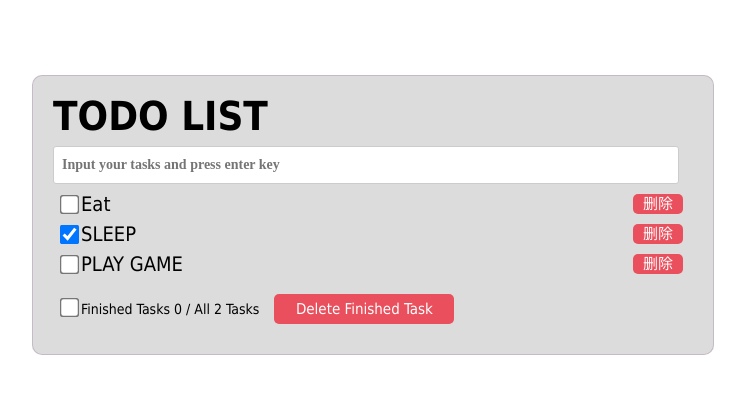
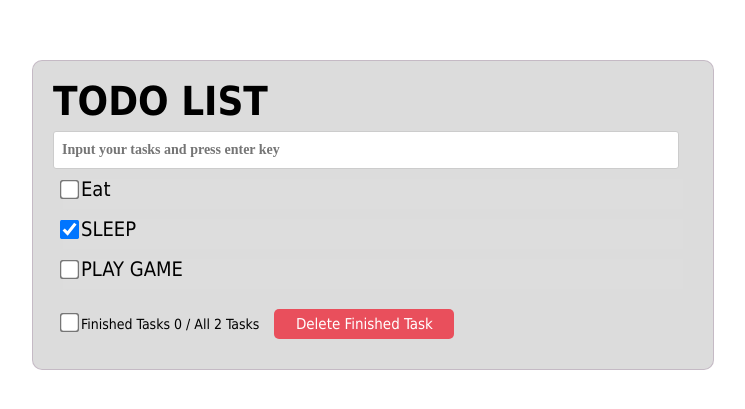
Before and after one commit to Kisky3/react-practice, a React (Create React App) app in the folder todo-list/: page / in a window 1280 px wide. Shown: the part 185-594 px from the top of the page, without its empty margins (267-1012 px from the left). Built offline with nearby package versions, Linux system fonts and the light colour scheme.

Commit message:
handle mouse leave/on and control style

```diff
--- a/todo-list/src/components/Header/index.jsx
+++ b/todo-list/src/components/Header/index.jsx
@@ -8,7 +8,7 @@ export default class Header extends Component {
         // create a todo obj and then return to app.vue
         const todoObj = {id:Date.now(), name:target.value, done:false }
         this.props.addTodo(todoObj);
-        target.value = ""
+        target.value = "";
     }
     render() {
         return (
--- a/todo-list/src/components/Item/index.css
+++ b/todo-list/src/components/Item/index.css
@@ -5,7 +5,7 @@
 
 .todo-del-btn {
     width: 50px;
-    height: 20px;
+    height: 30px;
     background-color: rgb(233, 79, 92);
     border-radius: 5px;
     color: white;
@@ -18,3 +18,7 @@
 .todo-item > span {
     margin-left: 10px;
 }
+
+.todo-item > li {
+    height: 30px;
+}
--- a/todo-list/src/components/Item/index.jsx
+++ b/todo-list/src/components/Item/index.jsx
@@ -2,16 +2,29 @@ import React, {Component} from 'react'
 import './index.css'
 
 export default class Item extends Component {
+    state = { mouse: false}
+
+    handleMouse = (flag) => {
+        return() => {
+            this.setState({mouse: flag})
+        }
+    }
+
     render() {
         const {id, name, done} = this.props
+        const {mouse} = this.state
         return (
             <div className="todo-item">
-                <li>
+                <li
+                    onMouseLeave={this.handleMouse(false)}
+                    onMouseEnter={this.handleMouse(true)}
+                    style={{backgroundColor: this.state.mouse ? '#d3d3d3': '#ddd'}}
+                >
                     <label>
                         <input type="checkbox" defaultChecked={done}/>
                         <span>{name}</span>
                     </label>
-                    <button className="todo-del-btn">删除</button>
+                    <button className="todo-del-btn" style={{display: mouse? 'block' : 'none'}}>删除</button>
                 </li>
             </div>
         )
```
